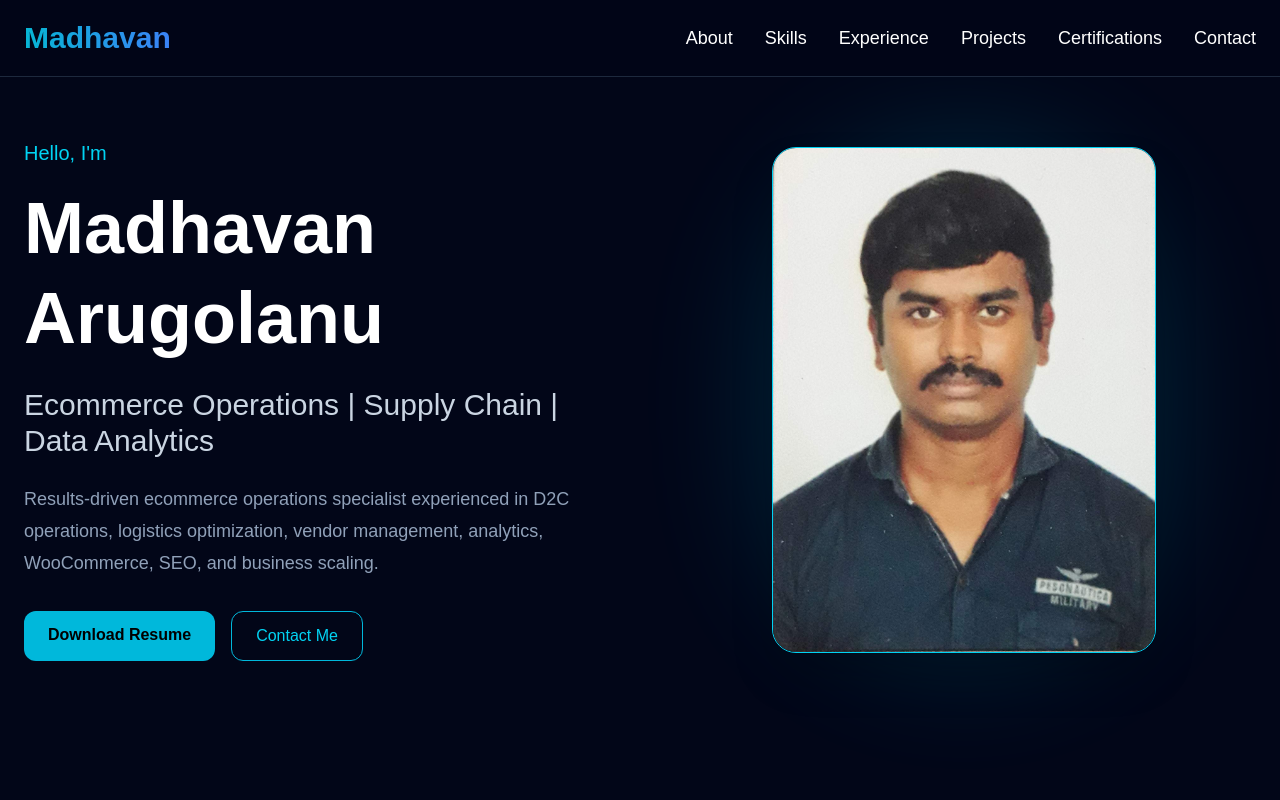
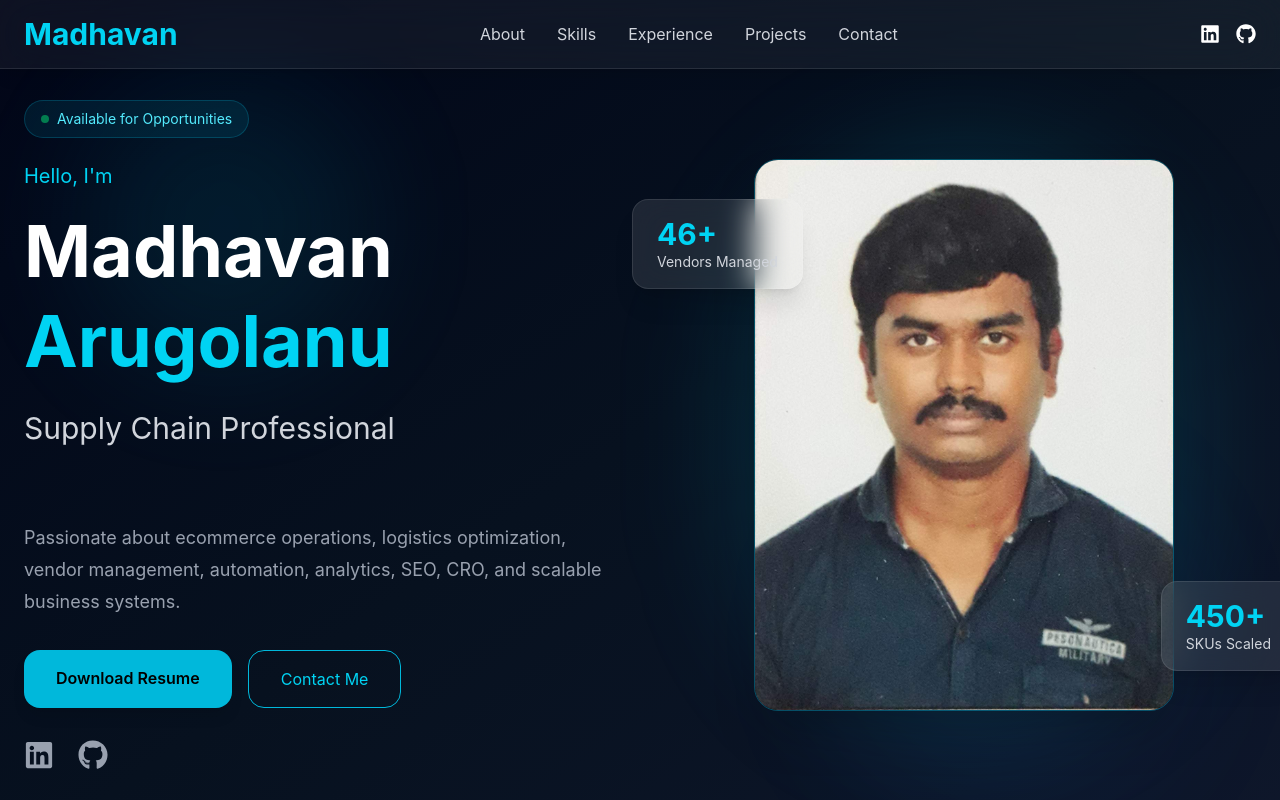
Before and after one commit to smartshopperdeals321-cyber/My-website, a React (Vite) app: page / in a window 1280 px wide. Shown: the top 800 px of the page. Built offline with nearby package versions, Linux system fonts and the light colour scheme.

Commit message:
Premium portfolio redesign

```diff
--- a/package.json
+++ b/package.json
@@ -14,7 +14,8 @@
     "framer-motion": "^12.39.0",
     "react": "^19.2.6",
     "react-dom": "^19.2.6",
-    "react-icons": "^5.6.0"
+    "react-icons": "^5.6.0",
+    "react-type-animation": "^3.2.0"
   },
   "devDependencies": {
     "@eslint/js": "^10.0.1",
--- a/src/components/About.jsx
+++ b/src/components/About.jsx
@@ -1,3 +1,4 @@
+import { motion } from "framer-motion";
 const About = () => {
   return (
     <section id="about" className="bg-slate-900">
@@ -30,5 +31,11 @@ const About = () => {
     </section>
   );
 };
-
+<motion.div
+ initial={{ opacity: 0, y: 50 }}
+ whileInView={{ opacity: 1, y: 0 }}
+ transition={{ duration: 0.8 }}
+ viewport={{ once: true }}
+>
+</motion.div>
 export default About;
--- a/src/components/Hero.jsx
+++ b/src/components/Hero.jsx
@@ -1,12 +1,39 @@
-import { FiLinkedin, FiDownload } from "react-icons/fi";
 import profile from "../assets/profile.jpg";
+
+import { FaLinkedin, FaGithub } from "react-icons/fa";
+
+import { TypeAnimation } from "react-type-animation";
+
+import { motion } from "framer-motion";
+
 const Hero = () => {
   return (
-  <section className="min-h-screen flex items-center bg-slate-950">
-  <div className="max-w-7xl mx-auto px-6 grid md:grid-cols-2 gap-16 items-center">
+    <section className="relative min-h-screen flex items-center overflow-hidden bg-gradient-to-br from-slate-950 via-[#07111f] to-slate-900">
+
+      {/* Animated Glow */}
+      <div className="absolute top-20 left-20 w-72 h-72 bg-cyan-500/20 rounded-full blur-3xl animate-pulse"></div>
+
+      <div className="absolute bottom-10 right-20 w-96 h-96 bg-blue-500/10 rounded-full blur-3xl animate-pulse"></div>
+
+      <div className="max-w-7xl mx-auto px-6 grid md:grid-cols-2 gap-16 items-center relative z-10">
 
         {/* LEFT SIDE */}
-    <div>
+        <motion.div
+          initial={{ opacity: 0, x: -80 }}
+          animate={{ opacity: 1, x: 0 }}
+          transition={{ duration: 1 }}
+        >
+
+          {/* Badge */}
+          <div className="inline-flex items-center gap-2 bg-cyan-500/10 border border-cyan-400/20 px-4 py-2 rounded-full mb-6">
+
+            <div className="w-2 h-2 bg-green-400 rounded-full animate-pulse"></div>
+
+            <span className="text-cyan-300 text-sm">
+              Available for Opportunities
+            </span>
+
+          </div>
 
           <p className="text-cyan-400 text-xl mb-4">
             Hello, I'm
@@ -14,56 +41,113 @@ const Hero = () => {
 
           <h1 className="text-6xl md:text-7xl font-bold leading-tight mb-6">
             Madhavan <br />
+            <span className="text-cyan-400">
               Arugolanu
+            </span>
           </h1>
 
-      <h2 className="text-2xl md:text-3xl text-slate-300 mb-6">
-        Ecommerce Operations | Supply Chain | Data Analytics
-      </h2>
+          {/* Typing Animation */}
+          <div className="text-2xl md:text-3xl text-gray-300 mb-8 h-20">
+            <TypeAnimation
+              sequence={[
+                "Ecommerce Operations Specialist",
+                2000,
+                "Supply Chain Professional",
+                2000,
+                "Data Analytics Enthusiast",
+                2000,
+                "WooCommerce Operations Expert",
+                2000,
+              ]}
+              wrapper="span"
+              speed={50}
+              repeat={Infinity}
+            />
+          </div>
 
-      <p className="text-slate-400 text-lg leading-8 mb-8">
-        Results-driven ecommerce operations specialist experienced in
-        D2C operations, logistics optimization, vendor management,
-        analytics, WooCommerce, SEO, and business scaling.
+          <p className="text-gray-400 text-lg leading-8 mb-8 max-w-2xl">
+            Passionate about ecommerce operations, logistics optimization,
+            vendor management, automation, analytics, SEO, CRO,
+            and scalable business systems.
           </p>
 
-      <div className="flex flex-wrap gap-4">
+          {/* Buttons */}
+          <div className="flex flex-wrap gap-4 mb-8">
 
             <a
               href="/resume.pdf"
               download
-          className="bg-cyan-500 hover:bg-cyan-400 px-6 py-3 rounded-xl text-black font-semibold transition"
+              className="bg-cyan-500 hover:bg-cyan-400 px-8 py-4 rounded-2xl text-black font-semibold transition hover:scale-105 shadow-lg"
             >
               Download Resume
             </a>
 
             <a
               href="#contact"
-          className="border border-cyan-500 text-cyan-400 hover:bg-cyan-500 hover:text-black px-6 py-3 rounded-xl transition"
+              className="border border-cyan-500 text-cyan-400 hover:bg-cyan-500 hover:text-black px-8 py-4 rounded-2xl transition"
             >
               Contact Me
             </a>
 
           </div>
 
+          {/* Social Icons */}
+          <div className="flex gap-6 text-3xl text-gray-400">
+
+            <a href="https://linkedin.com" target="_blank">
+              <FaLinkedin className="hover:text-cyan-400 hover:scale-110 transition" />
+            </a>
+
+            <a href="https://github.com" target="_blank">
+              <FaGithub className="hover:text-cyan-400 hover:scale-110 transition" />
+            </a>
+
           </div>
 
-    {/* RIGHT SIDE IMAGE */}
-    <div className="flex justify-center">
+        </motion.div>
 
+        {/* RIGHT SIDE */}
+        <motion.div
+          initial={{ opacity: 0, x: 80 }}
+          animate={{ opacity: 1, x: 0 }}
+          transition={{ duration: 1 }}
+          className="relative flex justify-center"
+        >
+
+          {/* Profile Image */}
           <div className="relative">
 
-        <div className="absolute inset-0 bg-cyan-500 blur-3xl opacity-20 rounded-full"></div>
+            <div className="absolute inset-0 bg-cyan-500/20 blur-3xl rounded-full"></div>
 
             <img
               src={profile}
               alt="Madhavan"
-          className="relative w-72 md:w-96 rounded-3xl border border-cyan-400 shadow-2xl object-cover"
+              className="relative w-80 md:w-[420px] rounded-3xl border border-cyan-400/30 shadow-2xl object-cover"
             />
 
           </div>
 
+          {/* Floating Stats Cards */}
+
+          <div className="absolute top-10 -left-10 bg-white/10 backdrop-blur-lg border border-white/10 px-6 py-4 rounded-2xl shadow-xl">
+            <h3 className="text-3xl font-bold text-cyan-400">
+              46+
+            </h3>
+            <p className="text-sm text-gray-300">
+              Vendors Managed
+            </p>
           </div>
+
+          <div className="absolute bottom-10 -right-10 bg-white/10 backdrop-blur-lg border border-white/10 px-6 py-4 rounded-2xl shadow-xl">
+            <h3 className="text-3xl font-bold text-cyan-400">
+              450+
+            </h3>
+            <p className="text-sm text-gray-300">
+              SKUs Scaled
+            </p>
+          </div>
+
+        </motion.div>
 
       </div>
     </section>
--- a/src/components/Navbar.jsx
+++ b/src/components/Navbar.jsx
@@ -1,19 +1,32 @@
+import { FaLinkedin, FaGithub } from "react-icons/fa";
+
 const Navbar = () => {
   return (
-    <nav className="fixed top-0 w-full bg-slate-950/90 backdrop-blur-md border-b border-slate-800 z-50">
-      <div className="max-w-7xl mx-auto flex justify-between items-center px-6 py-5">
-        <h1 className="text-3xl font-bold gradient-text">
+    <nav className="fixed top-0 left-0 w-full z-50 bg-white/5 backdrop-blur-xl border-b border-white/10 shadow-lg">
+      <div className="max-w-7xl mx-auto px-6 py-4 flex justify-between items-center">
+
+        <h1 className="text-3xl font-bold text-cyan-400">
           Madhavan
         </h1>
 
-        <ul className="hidden md:flex gap-8 text-lg">
-          <li><a href="#about" className="hover:text-cyan-400">About</a></li>
-          <li><a href="#skills" className="hover:text-cyan-400">Skills</a></li>
-          <li><a href="#experience" className="hover:text-cyan-400">Experience</a></li>
-          <li><a href="#projects" className="hover:text-cyan-400">Projects</a></li>
-          <li><a href="#certifications" className="hover:text-cyan-400">Certifications</a></li>
-          <li><a href="#contact" className="hover:text-cyan-400">Contact</a></li>
+        <ul className="hidden md:flex gap-8 text-gray-300">
+          <li><a href="#about" className="hover:text-cyan-400 transition">About</a></li>
+          <li><a href="#skills" className="hover:text-cyan-400 transition">Skills</a></li>
+          <li><a href="#experience" className="hover:text-cyan-400 transition">Experience</a></li>
+          <li><a href="#projects" className="hover:text-cyan-400 transition">Projects</a></li>
+          <li><a href="#contact" className="hover:text-cyan-400 transition">Contact</a></li>
         </ul>
+
+        <div className="flex gap-4 text-xl">
+          <a href="https://linkedin.com" target="_blank">
+            <FaLinkedin className="hover:text-cyan-400 transition" />
+          </a>
+
+          <a href="https://github.com" target="_blank">
+            <FaGithub className="hover:text-cyan-400 transition" />
+          </a>
+        </div>
+
       </div>
     </nav>
   );
--- a/src/index.css
+++ b/src/index.css
@@ -5,10 +5,12 @@ html {
 }
 
 body {
-  margin: 0;
-  font-family: Arial, Helvetica, sans-serif;
-  background-color: #020617;
-  color: white;
+  background: linear-gradient(
+    to bottom right,
+    #020617,
+    #07111f,
+    #0f172a
+  );
 }
 
 section {
```
Also changed, not shown: 1 other file (tests, documents, lock files or other folders). Lines whose indentation alone changed are shown as unchanged.
